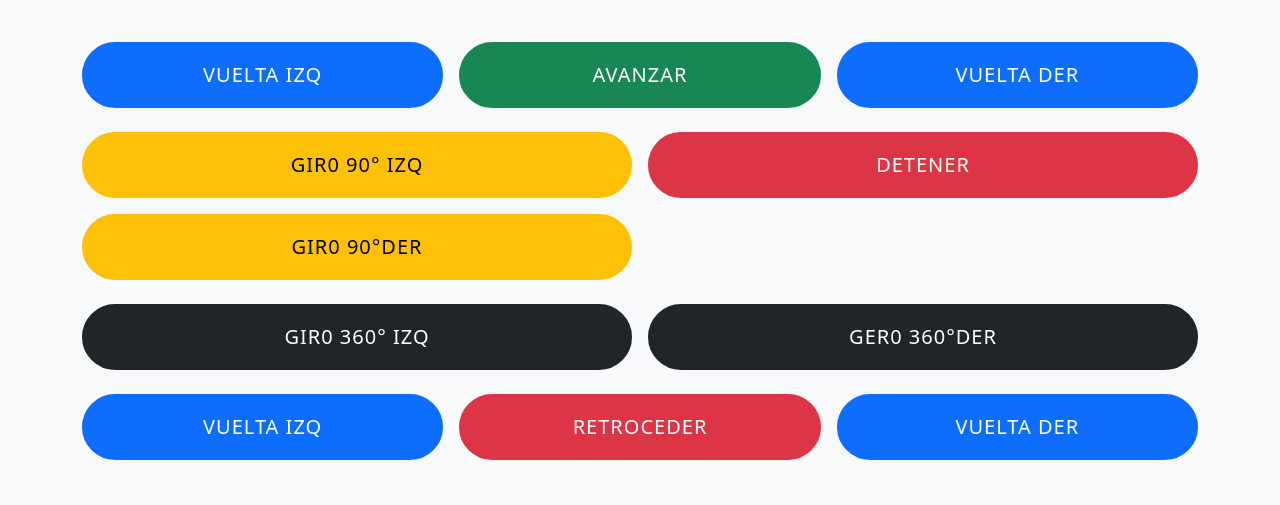
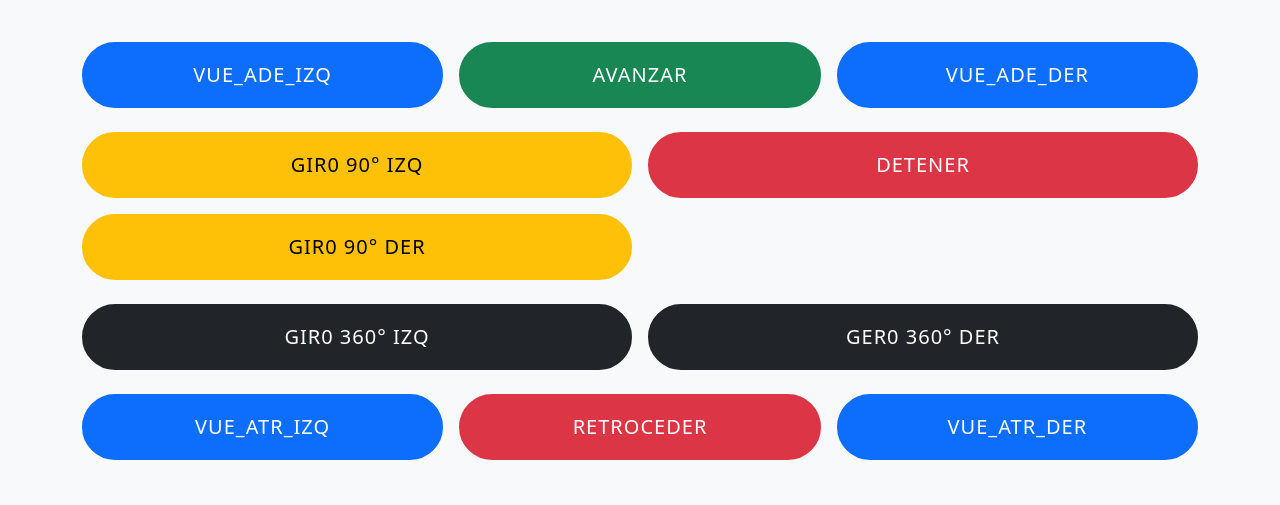
Before and after one commit to ValNaMo/vehiculo_iot, a plain HTML site: page index.html in a window 1280 px wide. Shown: the part 121-626 px from the top of the page. Drawn offline with nearby package versions, Linux system fonts and the light colour scheme; no server answers.

Commit message:
Update index.html

```diff
--- a/index.html
+++ b/index.html
@@ -15,13 +15,13 @@
         <!-- Primera fila de controles -->
         <div class="row g-3 mb-4">
             <div class="col-4">
-                <button class="btn btn-primary btn-lg w-100 rounded-pill py-3" data-action="VUELTA_IZ0">VUELTA IZQ</button>
+                <button class="btn btn-primary btn-lg w-100 rounded-pill py-3" data-action="VUELTA_IZ0">VUE_ADE_IZQ</button>
             </div>
             <div class="col-4">
                 <button class="btn btn-success btn-lg w-100 rounded-pill py-3" data-action="AVANZAR">AVANZAR</button>
             </div>
             <div class="col-4">
-                <button class="btn btn-primary btn-lg w-100 rounded-pill py-3" data-action="VUELTA_DER">VUELTA DER</button>
+                <button class="btn btn-primary btn-lg w-100 rounded-pill py-3" data-action="VUELTA_DER">VUE_ADE_DER</button>
             </div>
         </div>
 
@@ -34,7 +34,7 @@
                 <button class="btn btn-danger btn-lg w-100 rounded-pill py-3" data-action="DETENER">DETENER</button>
             </div>
             <div class="col-6">
-                <button class="btn btn-warning btn-lg w-100 rounded-pill py-3" data-action="GIRO_90_DER">GIR0 90°DER</button>
+                <button class="btn btn-warning btn-lg w-100 rounded-pill py-3" data-action="GIRO_90_DER">GIR0 90° DER</button>
             </div>
         </div>
 
@@ -44,20 +44,20 @@
                 <button class="btn btn-dark btn-lg w-100 rounded-pill py-3" data-action="GIRO_360_IZ0">GIR0 360° IZQ</button>
             </div>
             <div class="col-6">
-                <button class="btn btn-dark btn-lg w-100 rounded-pill py-3" data-action="GIRO_360_DER">GER0 360°DER</button>
+                <button class="btn btn-dark btn-lg w-100 rounded-pill py-3" data-action="GIRO_360_DER">GER0 360° DER</button>
             </div>
         </div>
 
         <!-- Controles finales -->
         <div class="row g-3 mb-5">
             <div class="col-4">
-                <button class="btn btn-primary btn-lg w-100 rounded-pill py-3" data-action="VUELTA_IZ0">VUELTA IZQ</button>
+                <button class="btn btn-primary btn-lg w-100 rounded-pill py-3" data-action="VUELTA_IZ0">VUE_ATR_IZQ</button>
             </div>
             <div class="col-4">
                 <button class="btn btn-danger btn-lg w-100 rounded-pill py-3" data-action="RETROCEDER">RETROCEDER</button>
             </div>
             <div class="col-4">
-                <button class="btn btn-primary btn-lg w-100 rounded-pill py-3" data-action="VUELTA_DER">VUELTA DER</button>
+                <button class="btn btn-primary btn-lg w-100 rounded-pill py-3" data-action="VUELTA_DER">VUE_ATR_DER</button>
             </div>
         </div>
 
```
